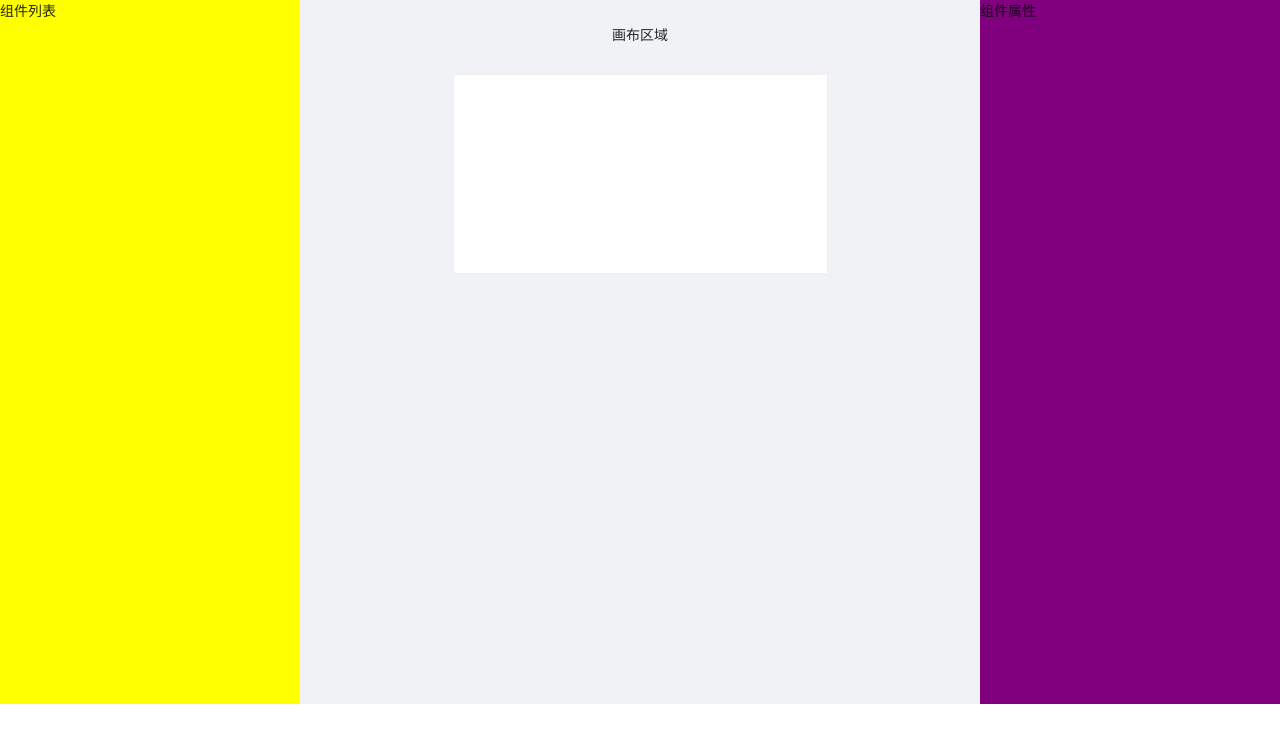
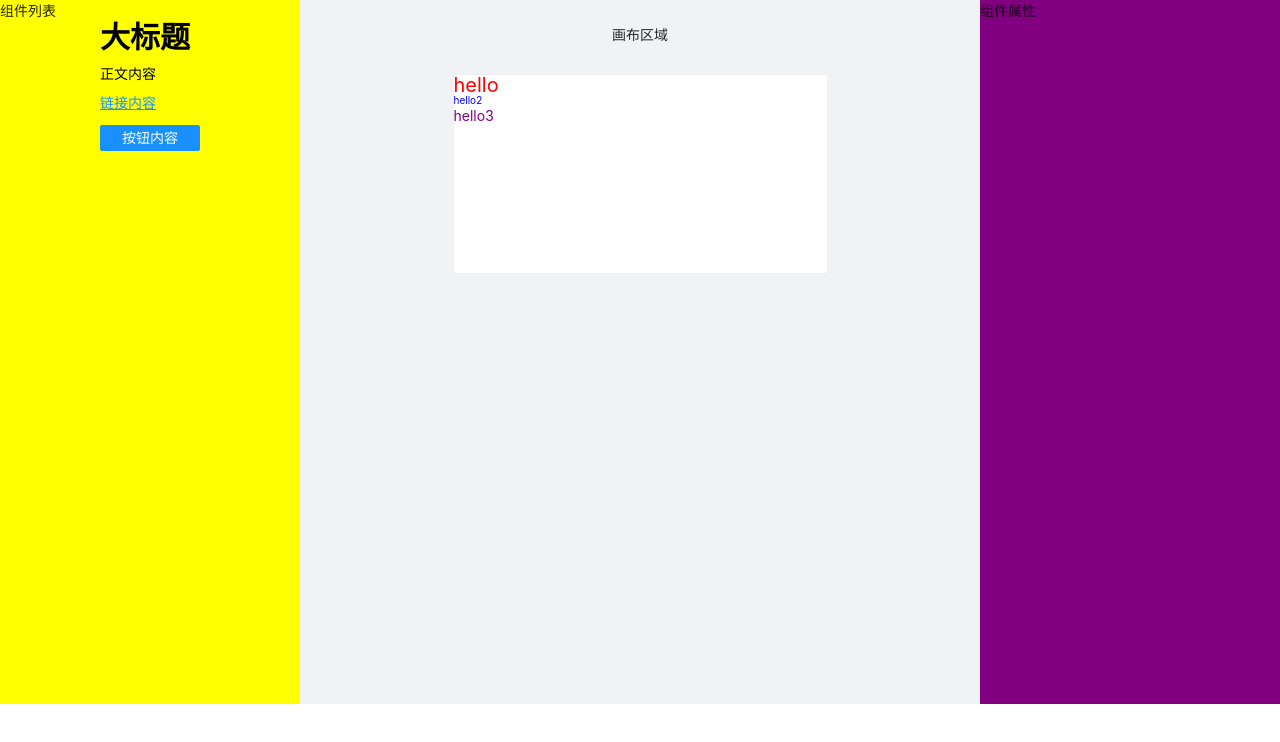
Before and after one commit to filway/lego, a Vue app: page /editor in a window 1280 px wide. Shown: the top 742 px of the page. Built offline with nearby package versions, Linux system fonts and the light colour scheme.

Commit message:
创建业务组件和编辑器基本行为

```diff
--- a/package.json
+++ b/package.json
@@ -8,8 +8,12 @@
     "lint": "vue-cli-service lint"
   },
   "dependencies": {
+    "@types/lodash-es": "^4.17.4",
+    "@types/uuid": "^8.3.0",
     "ant-design-vue": "^2.1.2",
     "core-js": "^3.6.5",
+    "lodash-es": "^4.17.21",
+    "uuid": "^3.4.0",
     "vue": "^3.0.0",
     "vue-router": "^4.0.6",
     "vuex": "^4.0.0"
--- /dev/null
+++ b/src/components/ComponentsList.vue
@@ -0,0 +1,49 @@
+<template>
+  <div class="create-component-list">
+    <div
+      v-for="(item, index) in list"
+      :key="index"
+      class="component-item"
+      @click="onItemClick(item)">
+      <l-text v-bind="item"></l-text>
+    </div>
+  </div>
+</template>
+
+<script lang="ts">
+import { defineComponent } from 'vue';
+import LText from './LText.vue';
+
+export default defineComponent({
+  props: {
+    list: {
+      type: Array,
+      required: true,
+    },
+  },
+  emits: ['on-item-click'],
+  name: 'components-list',
+  components: {
+    LText,
+  },
+  setup(props, context) {
+    const onItemClick = (data: any) => {
+      context.emit('on-item-click', data);
+    };
+    return {
+      onItemClick,
+    };
+  },
+});
+</script>
+
+<style>
+/* .create-component-list {
+  margin: 0 auto;
+} */
+.component-item {
+  width: 100px;
+  margin: 0 auto;
+  margin-bottom: 15px;
+}
+</style>
--- /dev/null
+++ b/src/components/LText.vue
@@ -0,0 +1,49 @@
+<template>
+  <component :is="tag" :style="styleProps" class="l-text-component" @click="handleClick">
+    {{text}}
+  </component>
+</template>
+<script lang="ts">
+import { defineComponent } from 'vue';
+import useComponentCommon from '../hooks/useComponentCommon';
+import { transformToComponentProps, textDefaultProps, textStylePropNames } from '../defaultProps';
+
+const defaultProps = transformToComponentProps(textDefaultProps);
+
+// array that contains style props
+export default defineComponent({
+  name: 'l-text',
+  props: {
+    tag: {
+      type: String,
+      default: 'div',
+    },
+    ...defaultProps,
+  },
+  setup(props) {
+    // 重用并且简化
+    // 抽离并且获得 styleProps
+    const { styleProps, handleClick } = useComponentCommon(props, textStylePropNames);
+    console.log(styleProps.value);
+    return {
+      styleProps,
+      handleClick,
+    };
+  },
+});
+</script>
+
+<style scoped>
+h2.l-text-component, p.l-text-component {
+  margin-bottom: 0;
+}
+button.l-text-component {
+  padding: 5px 10px;
+  cursor: pointer;
+}
+.l-text-component {
+  box-sizing: border-box;
+  white-space: pre-wrap;
+  position: relative !important;
+}
+</style>
--- /dev/null
+++ b/src/defaultProps.ts
@@ -0,0 +1,88 @@
+import { mapValues, without } from 'lodash-es';
+
+export interface CommonComponentProps {
+  // actions
+  actionType: string;
+  url: string;
+  // size
+  height: string;
+  width: string;
+  paddingLeft: string;
+  paddingRight: string;
+  paddingTop: string;
+  paddingBottom: string;
+  // border type
+  borderStyle: string;
+  borderColor: string;
+  borderWidth: string;
+  borderRadius: string;
+  // shadow and opacity
+  boxShadow: string;
+  opacity: string;
+  // position and x,y
+  position: string;
+  left: string;
+  top: string;
+  right: string;
+}
+export const commonDefaultProps: CommonComponentProps = {
+  // actions
+  actionType: '',
+  url: '',
+  // size
+  height: '',
+  width: '318px',
+  paddingLeft: '0px',
+  paddingRight: '0px',
+  paddingTop: '0px',
+  paddingBottom: '0px',
+  // border type
+  borderStyle: 'none',
+  borderColor: '#000',
+  borderWidth: '0',
+  borderRadius: '0',
+  // shadow and opacity
+  boxShadow: '0 0 0 #000000',
+  opacity: '1',
+  // position and x,y
+  position: 'absolute',
+  left: '0',
+  top: '0',
+  right: '0',
+};
+export interface TextComponentProps extends CommonComponentProps {
+  text: string;
+  fontSize: string;
+  fontFamily: string;
+  fontWeight: string;
+  fontStyle: string;
+  textDecoration: string;
+  lineHeight: string;
+  textAlign: string;
+  color: string;
+  backgroundColor: string;
+}
+export const textDefaultProps: TextComponentProps = {
+  // basic props - font styles
+  text: '正文内容',
+  fontSize: '14px',
+  fontFamily: '',
+  fontWeight: 'normal',
+  fontStyle: 'normal',
+  textDecoration: 'none',
+  lineHeight: '1',
+  textAlign: 'left',
+  color: '#000000',
+  backgroundColor: '',
+  ...commonDefaultProps,
+};
+export const textStylePropNames = without(Object.keys(textDefaultProps), 'actionType', 'url', 'text');
+export const transformToComponentProps = (props: TextComponentProps) => mapValues(
+  props,
+  (item) => (
+    {
+      type: item.constructor as StringConstructor,
+      default: item,
+    }
+  ),
+);
--- /dev/null
+++ b/src/defaultTemplates.ts
@@ -0,0 +1,36 @@
+const defaultTextTemplates = [
+  {
+    text: '大标题',
+    fontSize: '30px',
+    fontWeight: 'bold',
+    tag: 'h2',
+  },
+  {
+    text: '正文内容',
+    tag: 'p',
+  },
+  {
+    text: '链接内容',
+    color: '#1890ff',
+    textDecoration: 'underline',
+    tag: 'p',
+  },
+  {
+    text: '按钮内容',
+    color: '#ffffff',
+    backgroundColor: '#1890ff',
+    borderWidth: '1px',
+    borderColor: '#1890ff',
+    borderStyle: 'solid',
+    borderRadius: '2px',
+    paddingLeft: '10px',
+    paddingRight: '10px',
+    paddingTop: '5px',
+    paddingBottom: '5px',
+    width: '100px',
+    tag: 'button',
+    textAlign: 'center',
+  },
+];
+
+export default defaultTextTemplates;
--- /dev/null
+++ b/src/hooks/useComponentCommon.ts
@@ -0,0 +1,18 @@
+import { computed } from 'vue';
+import { pick } from 'lodash-es';
+import { TextComponentProps } from '../defaultProps';
+
+const useComponentCommon = (props: Readonly<Partial<TextComponentProps>>, picks: string[]) => {
+  const styleProps = computed(() => pick(props, picks));
+  const handleClick = () => {
+    if (props.actionType === 'url' && props.url) {
+      window.location.href = props.url;
+    }
+  };
+  return {
+    styleProps,
+    handleClick,
+  };
+};
+
+export default useComponentCommon;
--- /dev/null
+++ b/src/store/editor.ts
@@ -0,0 +1,56 @@
+import { Module } from 'vuex';
+import { v4 as uuidv4 } from 'uuid';
+import { TextComponentProps } from '@/defaultProps';
+import { GlobalDataProps } from './index';
+
+export interface EditorProps {
+  // 供中间编辑器渲染的数组
+  components: ComponentData[];
+  // 当前编辑的是哪个元素， uuid
+  currentElement: string;
+}
+
+interface ComponentData {
+  // 元素的属性，属性详情见下面
+  props: { [key: string]: any};
+  // uuid v4
+  id: string;
+  name: string;
+}
+
+export const testComponents: ComponentData[] = [
+  {
+    id: uuidv4(),
+    name: 'l-text',
+    props: {
+      text: 'hello', fontSize: '20px', color: 'red',
+    },
+  },
+  { id: uuidv4(), name: 'l-text', props: { text: 'hello2', fontSize: '10px', color: 'blue' } },
+  {
+    id: uuidv4(),
+    name: 'l-text',
+    props: {
+      text: 'hello3', fontSize: '15x', color: 'purple', actionType: 'url', url: 'https://www.baidu.com', tag: 'a',
+    },
+  },
+];
+
+const editor: Module<EditorProps, GlobalDataProps> = {
+  state: {
+    components: testComponents,
+    currentElement: '',
+  },
+  mutations: {
+    addComponent(state, props: Partial<TextComponentProps>) {
+      const newComponent: ComponentData = {
+        id: uuidv4(),
+        name: 'l-text',
+        props,
+      };
+      state.components.push(newComponent);
+    },
+  },
+};
+
+export default editor;
--- a/src/store/index.ts
+++ b/src/store/index.ts
@@ -1,16 +1,19 @@
 import { createStore } from 'vuex';
 import templates, { TemplatesProps } from './templates';
 import user, { UserProps } from './user';
+import editor, { EditorProps } from './editor';
 
 export interface GlobalDataProps {
   user: UserProps;
   templates: TemplatesProps;
+  editor: EditorProps;
 }
 
 const store = createStore({
   modules: {
     user,
     templates,
+    editor,
   },
 });
 
--- a/src/views/Editor.vue
+++ b/src/views/Editor.vue
@@ -4,13 +4,19 @@
       <a-layout-sider width="300" style="background: yellow">
         <div class="sidebar-container">
           组件列表
+          <components-list :list="defaultTemplates" @on-item-click="addItem"/>
         </div>
       </a-layout-sider>
       <a-layout style="padding: 0 24px 24px">
         <a-layout-content class="preview-container">
           <p>画布区域</p>
           <div class="preview-list" id="canvas-area">
-
+              <component
+                v-for="component in components"
+                :key="component.id"
+                :is="component.name"
+                v-bind="component.props"
+              />
           </div>
         </a-layout-content>
       </a-layout>
@@ -21,10 +27,31 @@
   </div>
 </template>
 
-<script>
-import { defineComponent } from 'vue';
+<script lang="ts">
+import { computed, defineComponent } from 'vue';
+import { useStore } from 'vuex';
+import { GlobalDataProps } from '../store/index';
+import LText from '../components/LText.vue';
+import ComponentsList from '../components/ComponentsList.vue';
+import defaultTemplates from '../defaultTemplates';
 
 export default defineComponent({
+  components: {
+    LText,
+    ComponentsList,
+  },
+  setup() {
+    const store = useStore<GlobalDataProps>();
+    const components = computed(() => store.state.editor.components);
+    const addItem = (props: any) => {
+      store.commit('addComponent', props);
+    };
+    return {
+      components,
+      defaultTemplates,
+      addItem,
+    };
+  },
 });
 </script>
 
```
Also changed, not shown: 1 other file (tests, documents, lock files or other folders).
